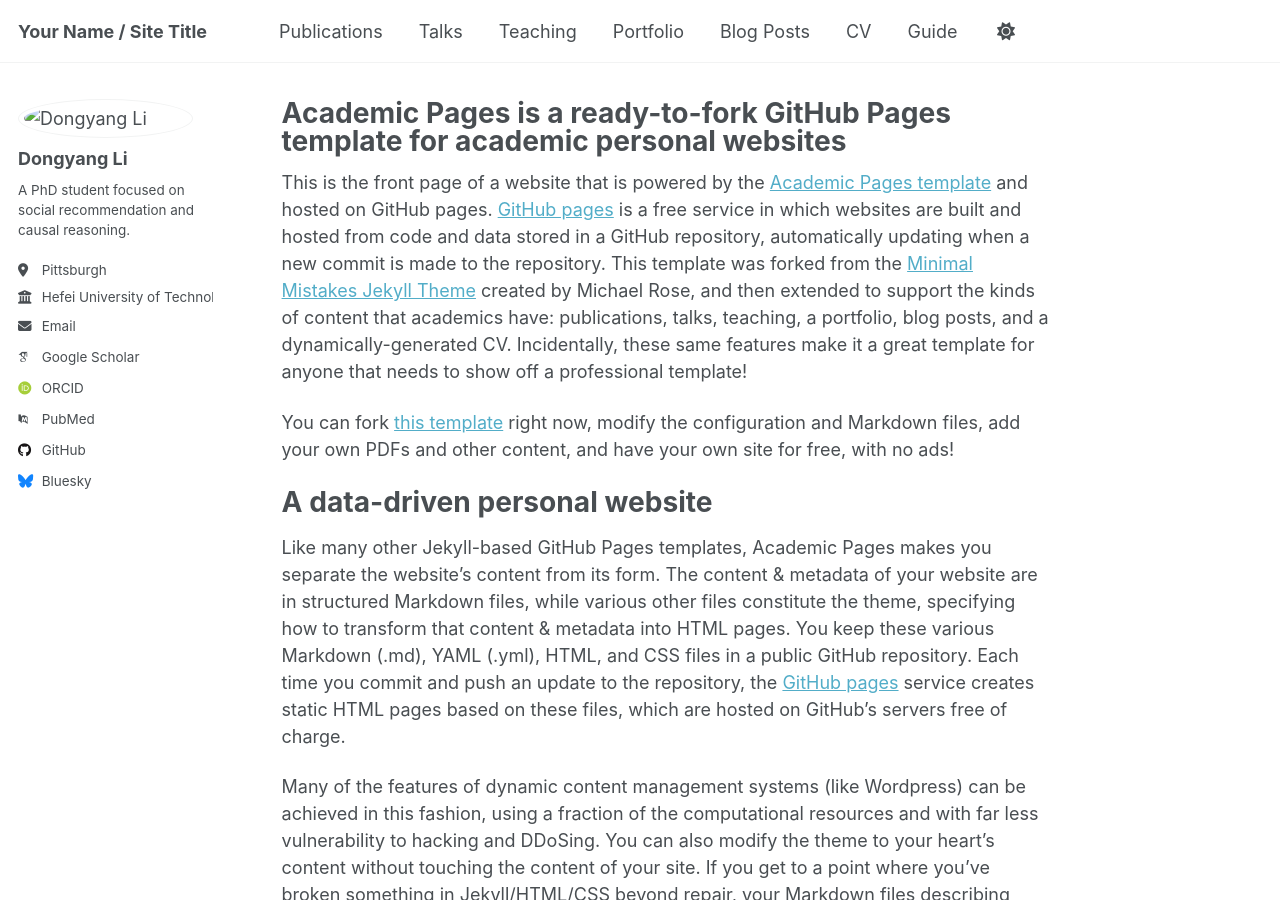
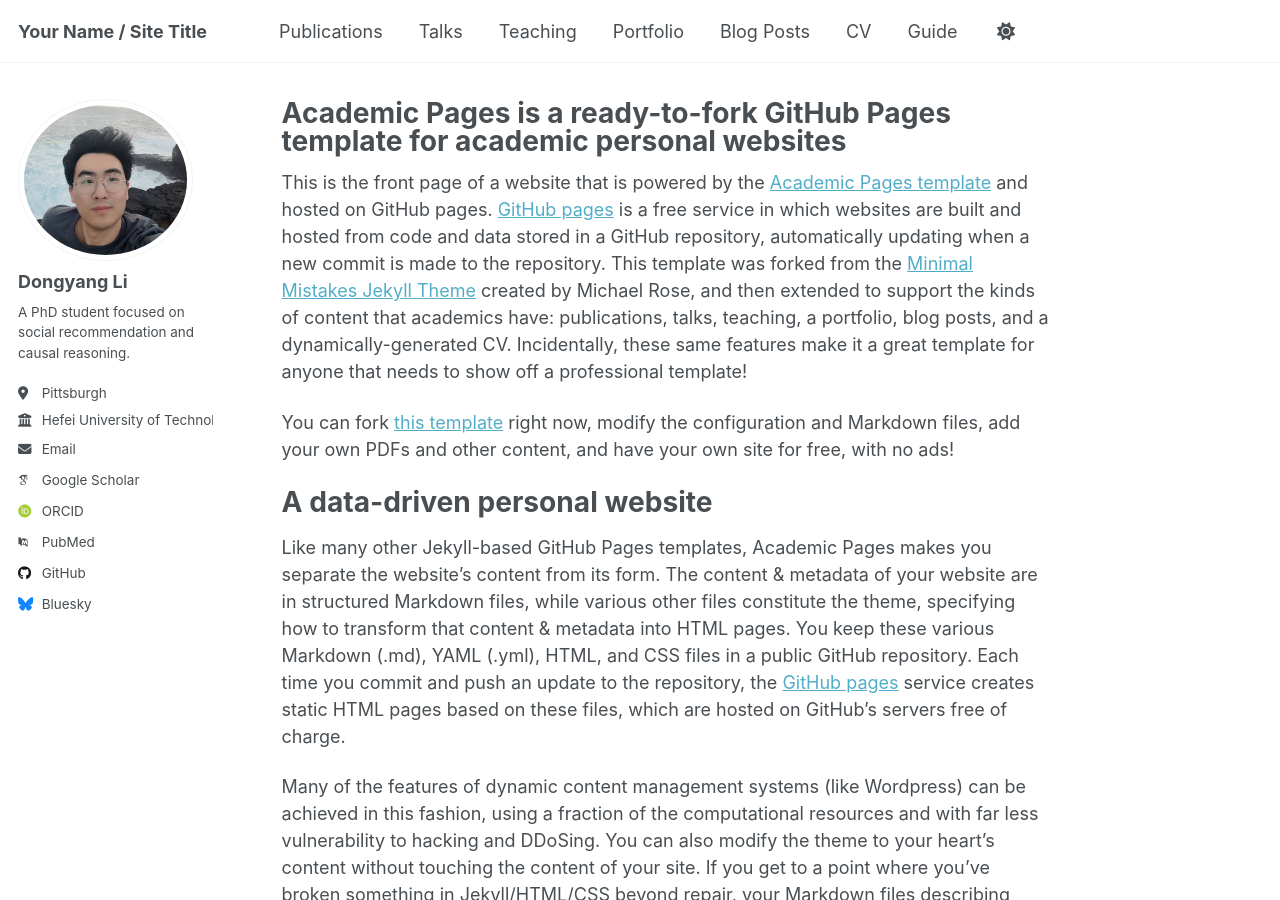
Before and after one commit to LDY911/my-website, a Jekyll site: the page built from _pages/about.md, in a window 1280 px wide and 900 px high. Built offline with Jekyll 4.4.1, drawn with Linux system fonts in a browser that asks for light colours; some web fonts are replaced; a script that is not in the unit is left out.

Commit message:
Update _config.yml

```diff
--- a/_config.yml
+++ b/_config.yml
@@ -23,7 +23,7 @@ repository               : "academicpages/academicpages.github.io"
 #               Additional customization can be done by editing /_includes/author-profile.html
 author:
   # Biographic information
-  avatar           : "/images/me.png"
+  avatar           : "profile.png"
   name             : "Dongyang Li"
   pronouns         : # example: "she/her"
   bio              : "A PhD student focused on social recommendation and causal reasoning."
```
